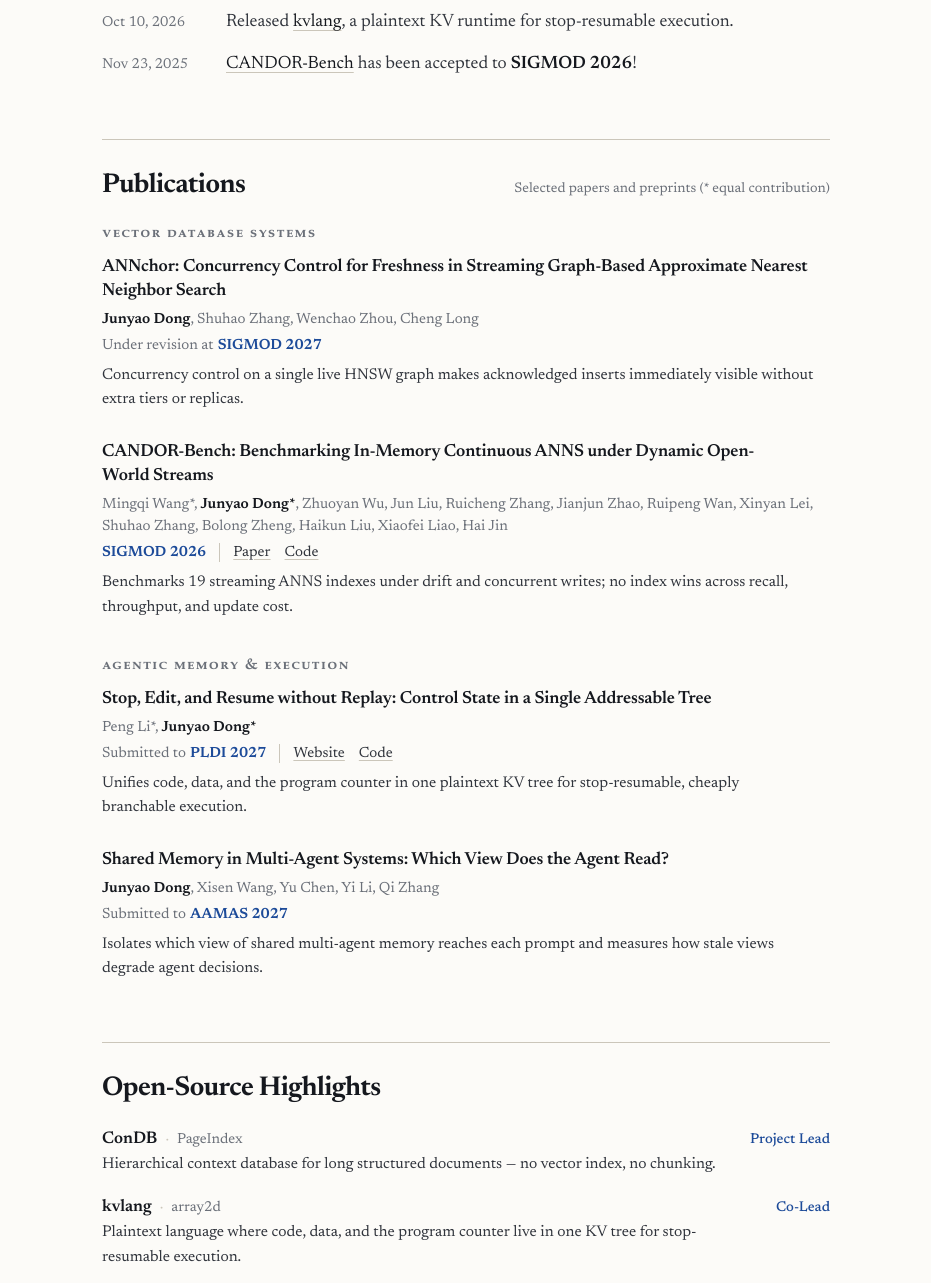
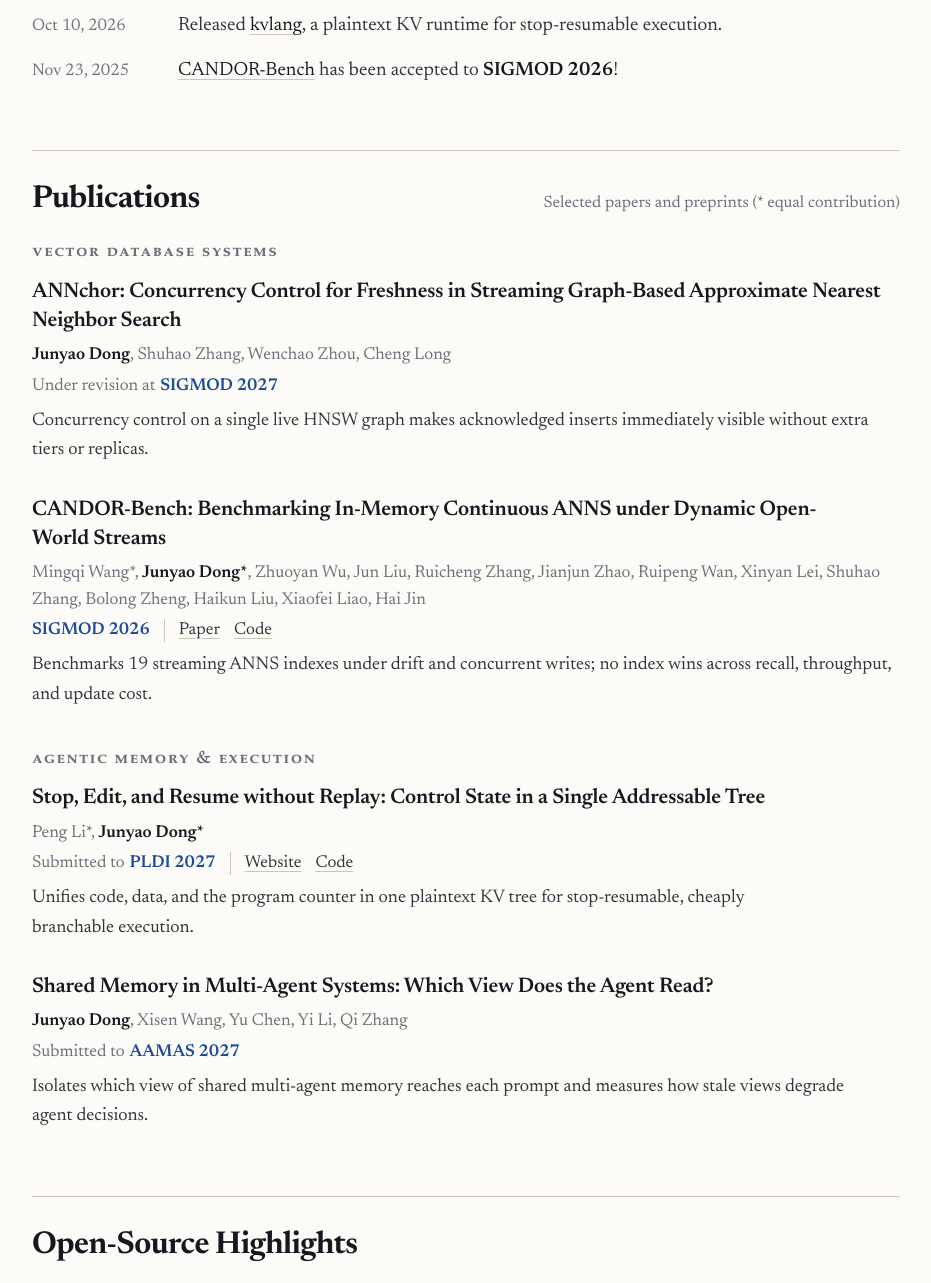
Before and after one commit to junyaodong/junyaodong.github.io, a plain HTML site: page index.html in a window 1280 px wide. Shown: the part 574-1857 px from the top of the page, without its empty margins (174-1105 px from the left). Drawn offline with Linux system fonts and the light colour scheme; no server answers.

Commit message:
Widen page measure to 868px and scale up typography across sections

```diff
--- a/index.html
+++ b/index.html
@@ -28,7 +28,7 @@
     <link rel="apple-touch-icon" sizes="180x180" href="apple-touch-icon.png">
     <link rel="preload" href="fonts/newsreader-latin.woff2" as="font" type="font/woff2" crossorigin>
     <link rel="preload" href="fonts/name-display.woff2" as="font" type="font/woff2" crossorigin>
-    <link rel="stylesheet" href="stylesheet.css?v=59">
+    <link rel="stylesheet" href="stylesheet.css?v=60">
 </head>
 <body>
     <a class="skip-link" href="#main">Skip to content</a>
@@ -311,7 +311,7 @@
 
     <footer class="footer">
         <div class="wrap footer-row">
-            <span>© 2026 Junyao Dong · <span id="last-updated">Last updated: Nov 18, 2026, 00:28 SGT</span></span>
+            <span>© 2026 Junyao Dong · <span id="last-updated">Last updated: Nov 18, 2026, 00:32 SGT</span></span>
             <div class="footer-links">
                 <a href="mailto:junyao.dong@ntu.edu.sg">Email</a>
                 <!-- CV hidden: <a href="CV.pdf" target="_blank" rel="noopener noreferrer">CV</a> -->
--- a/stylesheet.css
+++ b/stylesheet.css
@@ -52,11 +52,11 @@
     --accent: #1d4b99;        /* Oxford-slate blue */
     --accent-tint: #edf2fb;
 
-    --max: 728px;
-    --date-w: 104px;
-    --gutter: 24px;
-    --nav-h: 56px;
-    --sec-gap: 60px;          /* whitespace above each section rule */
+    --max: 868px;
+    --date-w: 124px;
+    --gutter: 28px;
+    --nav-h: 60px;
+    --sec-gap: 64px;          /* whitespace above each section rule */
     color-scheme: light;
 }
 
@@ -78,6 +78,7 @@ html[data-theme="dark"] {
 /* ------------------------------------------------------------------ */
 * { box-sizing: border-box; }
 html {
+    font-size: 18px;
     scroll-behavior: smooth;
     /* Sections carry their own top whitespace: anchors land with the rule just under the nav. */
     scroll-padding-top: calc(var(--nav-h) - var(--sec-gap) + 18px);
@@ -91,8 +92,8 @@ body {
     color: var(--text);
     font-family: var(--font-sans);
     font-optical-sizing: auto;
-    font-size: 18px;
-    line-height: 1.62;
+    font-size: 1.07rem;
+    line-height: 1.65;
     -webkit-font-smoothing: antialiased;
 }
 img, svg { max-width: 100%; display: block; }
@@ -174,11 +175,11 @@ main:focus { outline: none; }
 /* The hero name sits right below: the nav brand only appears once it scrolls away. */
 .nav.at-hero .brand { opacity: 0; pointer-events: none; }
 
-.nav-links { display: flex; gap: 24px; margin-left: auto; }
+.nav-links { display: flex; gap: clamp(16px, 2.4vw, 26px); margin-left: auto; }
 .nav-links a {
     padding: 4px 0;
     color: var(--muted);
-    font-size: 0.89rem;
+    font-size: 0.93rem;
     white-space: nowrap;
     text-decoration: underline;
     text-decoration-color: transparent;
@@ -238,14 +239,14 @@ html:not([data-theme="dark"]) .icon-sun { display: none; }
     align-items: center;
     gap: 8px;
     color: var(--muted);
-    font-size: 0.92rem;
+    font-size: 0.96rem;
     line-height: 1.35;
     text-decoration: none;
 }
 .contact-chip svg {
     flex: none;
-    width: 15px;
-    height: 15px;
+    width: 16px;
+    height: 16px;
 }
 .contact-chip:hover { color: var(--accent); text-decoration: none; }
 
@@ -270,13 +271,13 @@ html:not([data-theme="dark"]) .icon-sun { display: none; }
     color: var(--ink);
     font-family: var(--font-sans);
     font-weight: 650;
-    font-size: 1.7rem;
+    font-size: 1.75rem;
     letter-spacing: -0.018em;
     line-height: 1.2;
 }
 .section-head p {
     color: var(--muted);
-    font-size: 0.86rem;
+    font-size: 0.92rem;
     line-height: 1.4;
 }
 
@@ -287,14 +288,14 @@ html:not([data-theme="dark"]) .icon-sun { display: none; }
 .talk {
     display: grid;
     grid-template-columns: var(--date-w) minmax(0, 1fr);
-    column-gap: 20px;
+    column-gap: 22px;
     align-items: baseline;
 }
 .news-row + .news-row,
-.talk + .talk { margin-top: 12px; }
+.talk + .talk { margin-top: 13px; }
 .date {
     color: var(--muted);
-    font-size: 0.9rem;
+    font-size: 0.94rem;
     font-variant-numeric: tabular-nums lining-nums;
     white-space: nowrap;
 }
@@ -305,7 +306,7 @@ html:not([data-theme="dark"]) .icon-sun { display: none; }
     list-style: none;
     cursor: pointer;
     color: var(--muted);
-    font-size: 0.9rem;
+    font-size: 0.94rem;
 }
 .earlier summary::-webkit-details-marker { display: none; }
 .earlier summary:hover { color: var(--ink); }
@@ -337,19 +338,19 @@ html[data-theme="dark"] .news-hot .hot-text {
 /* ------------------------------------------------------------------ */
 /* Publications — small-caps thrust label, then papers                 */
 /* ------------------------------------------------------------------ */
-.theme + .theme { margin-top: 36px; }
-.theme-head { margin-bottom: 12px; }
+.theme + .theme { margin-top: 38px; }
+.theme-head { margin-bottom: 14px; }
 .theme-head h3 {
     margin: 0;
     color: var(--muted);
     font-weight: 700;
-    font-size: 0.98rem;
+    font-size: 1rem;
     letter-spacing: 0.09em;
     line-height: 1.25;
 }
 
 .pub { scroll-margin-top: calc(var(--sec-gap) + 2px); }
-.pub + .pub { margin-top: 28px; }
+.pub + .pub { margin-top: 30px; }
 .pub:target {
     border-radius: 2px;
     background: var(--accent-tint);
@@ -359,9 +360,9 @@ html[data-theme="dark"] .news-hot .hot-text {
 .pub h4 {
     margin: 0;
     color: var(--ink);
-    font-size: 1.1rem;
+    font-size: 1.18rem;
     font-weight: 600;
-    line-height: 1.36;
+    line-height: 1.38;
     letter-spacing: -0.006em;
     text-wrap: pretty;
 }
@@ -369,10 +370,10 @@ html[data-theme="dark"] .news-hot .hot-text {
 .pub h4 a:hover { color: var(--accent); }
 
 .authors {
-    margin-top: 5px;
+    margin-top: 6px;
     color: var(--muted);
-    font-size: 0.92rem;
-    line-height: 1.5;
+    font-size: 0.96rem;
+    line-height: 1.52;
 }
 .authors strong { font-weight: 600; }
 
@@ -381,9 +382,9 @@ html[data-theme="dark"] .news-hot .hot-text {
     flex-wrap: wrap;
     align-items: baseline;
     gap: 4px 0;
-    margin-top: 5px;
-    font-size: 0.92rem;
-    line-height: 1.3;
+    margin-top: 6px;
+    font-size: 0.96rem;
+    line-height: 1.35;
 }
 .venue.accepted,
 .venue.revision,
@@ -395,8 +396,8 @@ html[data-theme="dark"] .news-hot .hot-text {
     display: inline-flex;
     flex-wrap: wrap;
     gap: 14px;
-    margin-left: 13px;
-    padding-left: 13px;
+    margin-left: 14px;
+    padding-left: 14px;
     border-left: 1px solid var(--line-strong);
 }
 .pub-links a { color: var(--text); }
@@ -404,15 +405,15 @@ html[data-theme="dark"] .news-hot .hot-text {
 
 .summary {
     margin-top: 9px;
-    font-size: 0.97rem;
-    line-height: 1.58;
+    font-size: 1.02rem;
+    line-height: 1.6;
     text-wrap: pretty;
 }
 
 /* ------------------------------------------------------------------ */
 /* Open-Source Highlights                                              */
 /* ------------------------------------------------------------------ */
-.oss-item + .oss-item { margin-top: 18px; }
+.oss-item + .oss-item { margin-top: 20px; }
 .oss-top {
     display: flex;
     align-items: baseline;
@@ -428,7 +429,7 @@ html[data-theme="dark"] .news-hot .hot-text {
 }
 .oss-item h3 {
     margin: 0;
-    font-size: 1.06rem;
+    font-size: 1.12rem;
     font-weight: 600;
     line-height: 1.38;
     color: var(--ink);
@@ -437,7 +438,7 @@ html[data-theme="dark"] .news-hot .hot-text {
 .oss-item h3 a:hover { color: var(--accent); }
 .oss-org {
     color: var(--muted);
-    font-size: 0.9rem;
+    font-size: 0.94rem;
 }
 .oss-org::before {
     content: "·";
@@ -447,14 +448,14 @@ html[data-theme="dark"] .news-hot .hot-text {
 .oss-role {
     flex: none;
     color: var(--muted);
-    font-size: 0.88rem;
+    font-size: 0.92rem;
     white-space: nowrap;
 }
 .oss-role.lead { color: var(--accent); font-weight: 500; }
 .oss-desc {
-    margin-top: 2px;
-    font-size: 0.97rem;
-    line-height: 1.56;
+    margin-top: 3px;
+    font-size: 1.02rem;
+    line-height: 1.58;
     text-wrap: pretty;
 }
 
@@ -462,13 +463,13 @@ html[data-theme="dark"] .news-hot .hot-text {
 /* Experience                                                          */
 /* ------------------------------------------------------------------ */
 .exp-row { align-items: start; }
-.exp-row + .exp-row { margin-top: 16px; }
+.exp-row + .exp-row { margin-top: 18px; }
 .exp-row > .date { margin-top: 2px; }
-.exp-body { display: flex; align-items: flex-start; gap: 12px; min-width: 0; }
+.exp-body { display: flex; align-items: flex-start; gap: 13px; min-width: 0; }
 .exp-logo {
     flex: none;
-    width: 22px;
-    height: 22px;
+    width: 24px;
+    height: 24px;
     margin-top: 3px;
     border-radius: 5px;
     overflow: hidden;
@@ -482,12 +483,12 @@ html[data-theme="dark"] .news-hot .hot-text {
 .exp-logo img { width: 100%; height: 100%; object-fit: cover; }
 .exp-text { min-width: 0; }
 .exp-head { color: var(--ink); line-height: 1.45; }
-.exp-desc { margin-top: 1px; color: var(--muted); font-size: 0.95rem; line-height: 1.5; text-wrap: pretty; }
+.exp-desc { margin-top: 2px; color: var(--muted); font-size: 1rem; line-height: 1.54; text-wrap: pretty; }
 
 /* ------------------------------------------------------------------ */
 /* Footer                                                              */
 /* ------------------------------------------------------------------ */
-.footer { margin-top: var(--sec-gap); color: var(--muted); font-size: 0.84rem; }
+.footer { margin-top: var(--sec-gap); color: var(--muted); font-size: 0.88rem; }
 .footer-row {
     border-top: 1px solid var(--line-strong);
     padding: 22px 0 48px;
@@ -518,9 +519,10 @@ html.theme-anim *::after {
 /* ------------------------------------------------------------------ */
 /* Responsive                                                          */
 /* ------------------------------------------------------------------ */
-@media (max-width: 640px) {
+@media (max-width: 680px) {
     :root { --gutter: 20px; --nav-h: 88px; --sec-gap: 44px; }
-    body { font-size: 17px; }
+    html { font-size: 16.5px; }
+    body { font-size: 1.04rem; }
     .nav { border-bottom-color: var(--line); }
     .nav-inner {
         display: grid;
@@ -579,7 +581,8 @@ html.theme-anim *::after {
         --line: #ccc; --line-strong: #999;
         --accent: #1d4b99; --accent-tint: #eef3fb;
     }
-    body { font-size: 11pt; }
+    html { font-size: 11pt; }
+    body { font-size: 1rem; }
     .nav, .skip-link { display: none; }
     .hero { padding: 0 0 6px; }
     .section { padding: 18px 0 0; }
```
